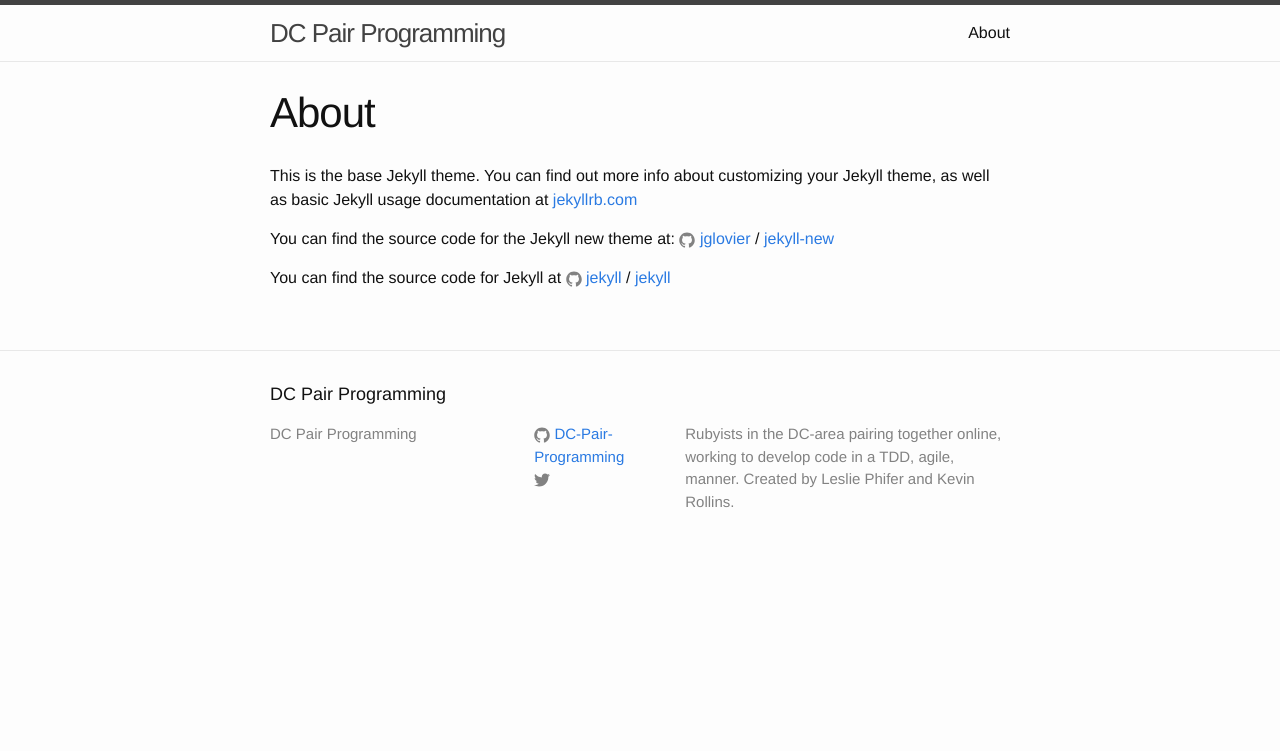
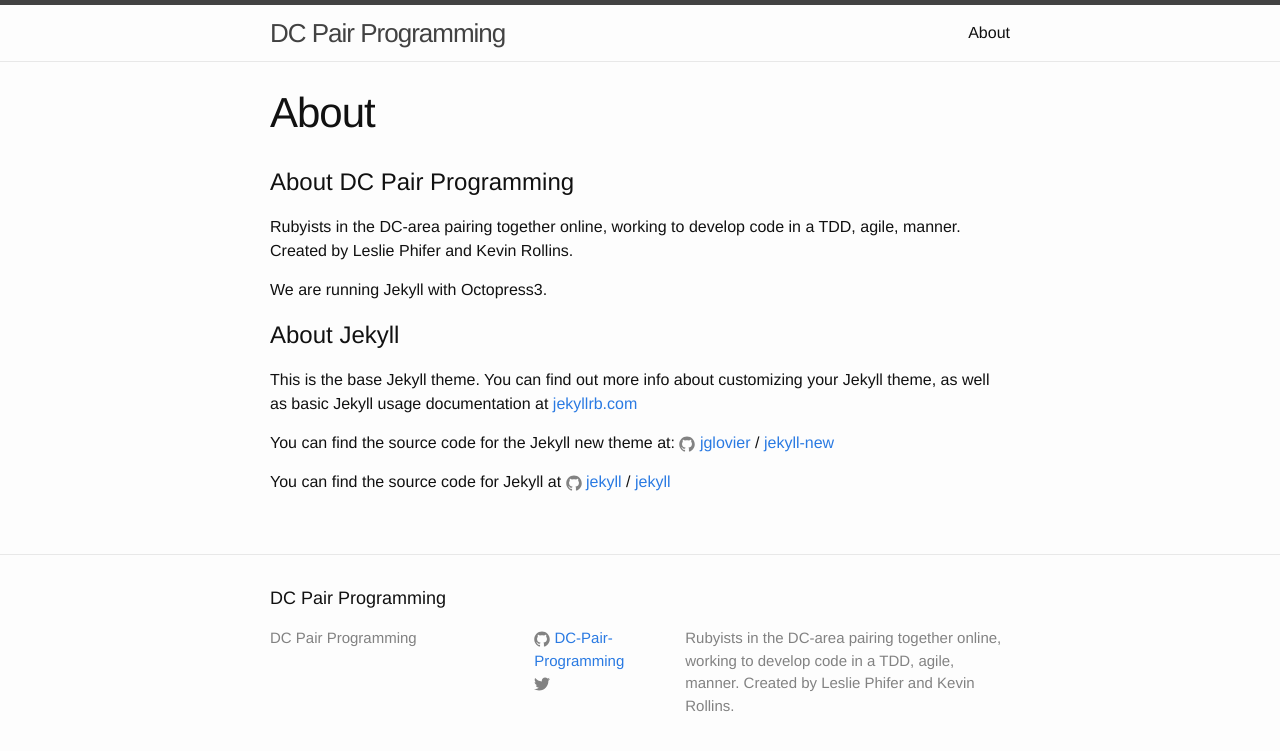
Before and after one commit to DC-Pair-Programming/dc-pair-programming.github.io, a Jekyll site: the page built from about.md, in a window 1280 px wide. Shown: the top 751 px of the page. Built offline with Jekyll 4.4.1, drawn with Linux system fonts in a browser that asks for light colours.

Commit message:
customized about page

```diff
--- a/about.md
+++ b/about.md
@@ -4,6 +4,14 @@ title: About
 permalink: /about/
 ---
 
+#About DC Pair Programming
+
+Rubyists in the DC-area pairing together online, working to develop code in a TDD, agile, manner. Created by Leslie Phifer and Kevin Rollins.
+
+
+We are running Jekyll with Octopress3.
+
+#About Jekyll
 This is the base Jekyll theme. You can find out more info about customizing your Jekyll theme, as well as basic Jekyll usage documentation at [jekyllrb.com](http://jekyllrb.com/)
 
 You can find the source code for the Jekyll new theme at:
```
